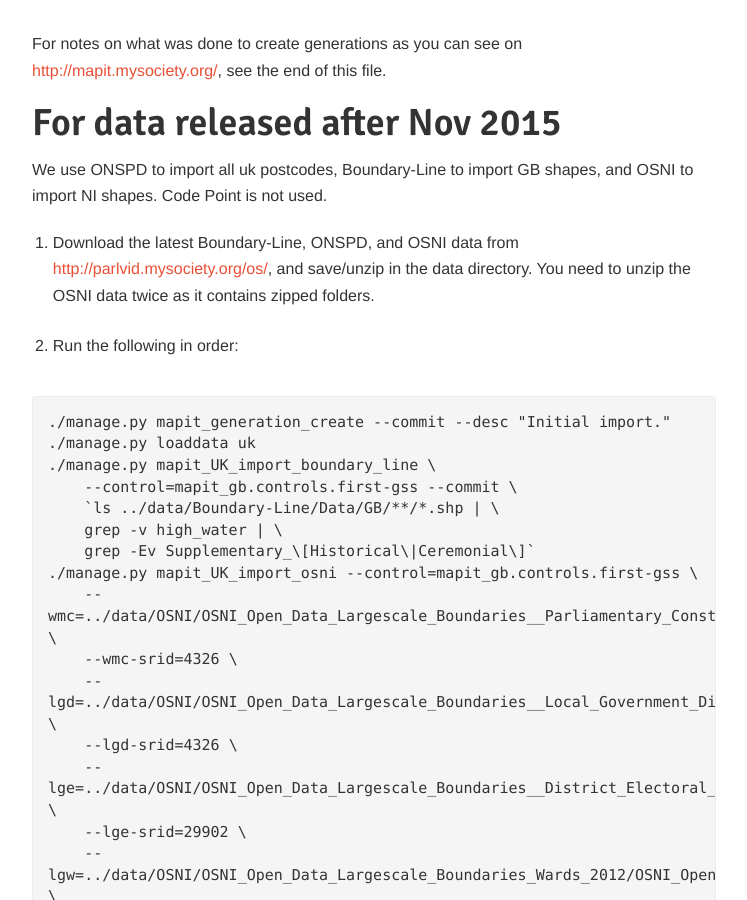
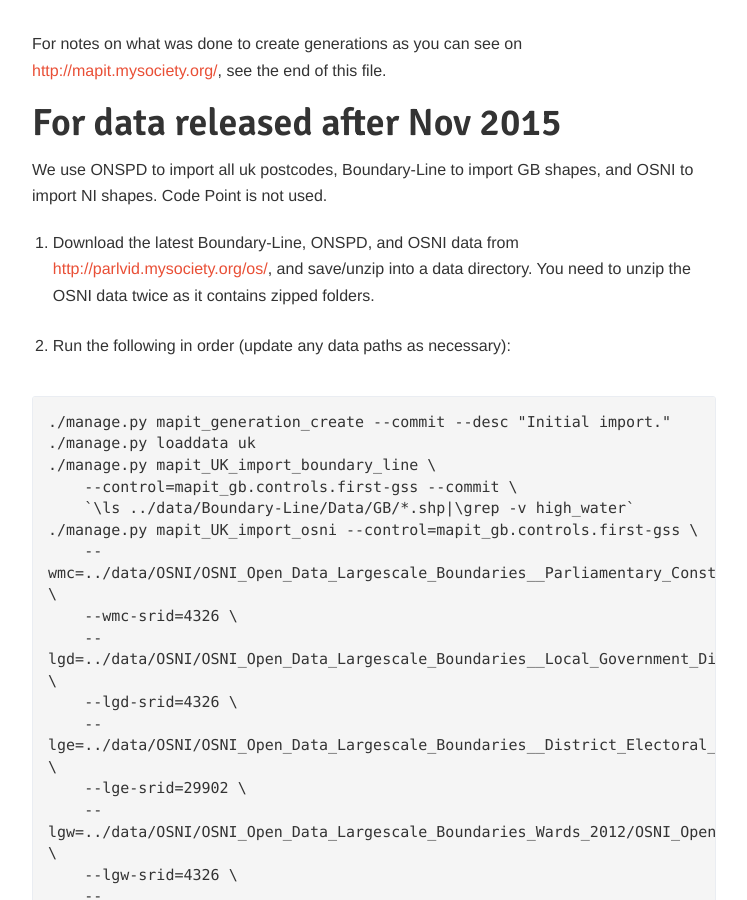
Before and after one commit to mysociety/mapit.poplus.org, a Jekyll site: the page built from docs/self-hosted/import/uk/index.md, in a window 1280 px wide and 900 px high, scrolled down 605 px. Shown: the whole window, without its empty margins (266-1013 px from the left). Built offline with Jekyll 4.4.1, drawn with Linux system fonts in a browser that asks for light colours; Markdown is read by kramdown in place of the engine named in the settings; some of the changed text lies outside the part shown.

Commit message:
Update default path, note paths may need updating.

```diff
--- a/docs/self-hosted/import/uk/index.md
+++ b/docs/self-hosted/import/uk/index.md
@@ -26,18 +26,17 @@ For data released after Nov 2015
 We use ONSPD to import all uk postcodes, Boundary-Line to import GB shapes, and OSNI to import NI shapes.  Code Point is not used.
 
 1. Download the latest Boundary-Line, ONSPD, and OSNI data from
-   <http://parlvid.mysociety.org/os/>, and save/unzip in the data directory.  You need to unzip the OSNI data twice as it contains zipped folders.
+   <http://parlvid.mysociety.org/os/>, and save/unzip into a data directory.
+   You need to unzip the OSNI data twice as it contains zipped folders.
 
-2. Run the following in order:
+2. Run the following in order (update any data paths as necessary):
 
 {% highlight bash %}
 ./manage.py mapit_generation_create --commit --desc "Initial import."
 ./manage.py loaddata uk
 ./manage.py mapit_UK_import_boundary_line \
     --control=mapit_gb.controls.first-gss --commit \
-    `ls ../data/Boundary-Line/Data/GB/**/*.shp | \
-    grep -v high_water | \
-    grep -Ev Supplementary_\[Historical\|Ceremonial\]`
+    `\ls ../data/Boundary-Line/Data/GB/*.shp|\grep -v high_water`
 ./manage.py mapit_UK_import_osni --control=mapit_gb.controls.first-gss \
     --wmc=../data/OSNI/OSNI_Open_Data_Largescale_Boundaries__Parliamentary_Constituencies_2008/OSNI_Open_Data_Largescale_Boundaries__Parliamentary_Constituencies_2008.shp \
     --wmc-srid=4326 \
@@ -83,9 +82,9 @@ For data released before Nov 2015
 We use Code-Point Open to import GB postcodes, ONSPD to import NI and crown dependency postcodes, and Boundary-Line to import GB shapes.  There is no NI shape data.
 
 1. Download the latest Code-Point Open, Boundary-Line and ONSPD from
-   <http://parlvid.mysociety.org/os/>, and save/unzip in the data directory.
+   <http://parlvid.mysociety.org/os/>, and save/unzip into a data directory.
 
-2. Run the following in order:
+2. Run the following in order (update any data paths as necessary):
 
 {% highlight bash %}
 ./manage.py mapit_generation_create --commit --desc "Initial import."
```
